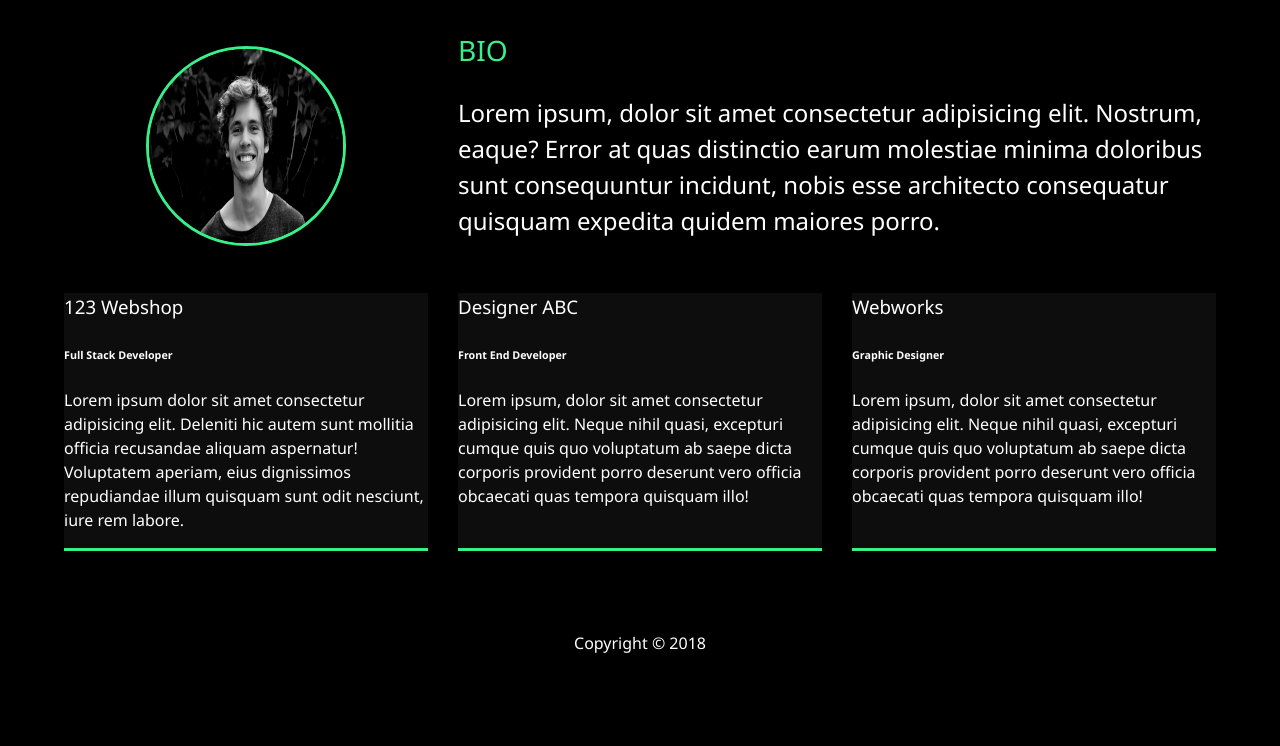
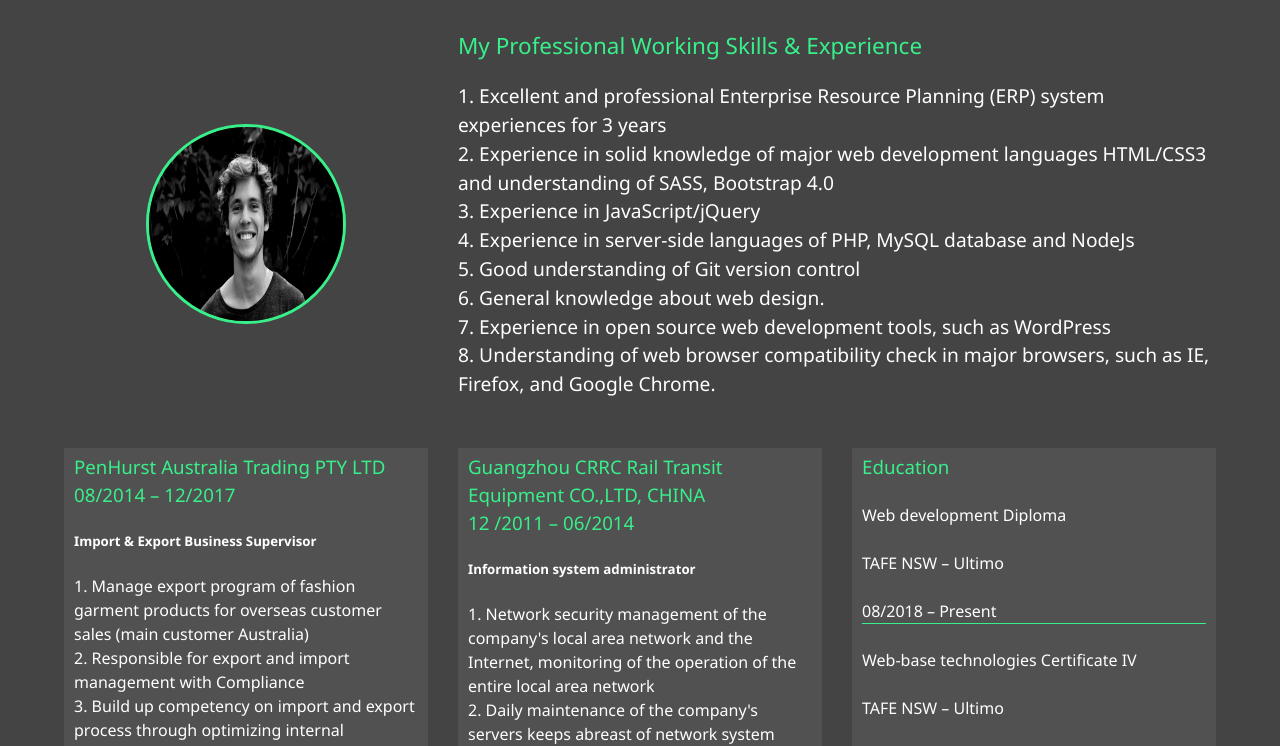
Before and after one commit to gubjohnson/johnny_portfolio, a website: page dist/about.html in a window 1280 px wide. Shown: the part 253-999 px from the top of the page. Before the commit the page ends 928 px from the top, so only its background shows below. Drawn offline with Linux system fonts and the light colour scheme.

Commit message:
Updated About Page

```diff
--- a/scss/_config.scss
+++ b/scss/_config.scss
@@ -1,4 +1,4 @@
-$primary-color: #000;
+$primary-color: #444;
 $secondary-color: #38f08a;
 $show-home-image: true;
 $home-image: url(../img/background.jpg);
--- a/scss/_mobile.scss
+++ b/scss/_mobile.scss
@@ -7,9 +7,22 @@
 
 //Desktop & Laptops
 @include mediaLg {
+    .about-info {
+
+
+        grid-template-areas:
+        'bioimage bio'
+        'job1 job1'
+        'job2 job2'
+        'job3 job3';
+        grid-template-columns: repeat(2, 1fr);
+    }
+
+
     .projects {
         grid-template-columns: repeat(3, 1fr);
     }
+
 }
 
 //Tablets & Small Laptops
@@ -55,6 +68,16 @@
     }
 
     .about-info {
+        .bio>p {
+            font-size: 1.2rem;
+            text-align: left;
+        }
+
+        .job>p{
+            font-size: 1.2rem;
+            text-align: left;
+        }
+
         grid-template-areas:
             'bioimage'
             'bio'
@@ -76,6 +99,23 @@
         font-size: 4rem;
     }
 
+    .about-info {
+        .bio-image {
+            width: 150px;
+            height: 150px;
+        }
+
+        .bio>p {
+            font-size: 0.85rem;
+            text-align: left;
+        }
+
+        .job>p{
+            font-size: 0.85rem;
+            text-align: left;
+        }
+    }
+
     .projects {
         grid-template-columns: 1fr;
     }
--- a/scss/main.scss
+++ b/scss/main.scss
@@ -29,7 +29,7 @@ h3 {
     &.sm-heading {
         margin-bottom: 2rem;
         padding: 0.2rem 1rem;
-        background: rgba(lighten($primary-color, $amount: 2), 0.5);
+        background: rgba(lighten($primary-color, $amount: 5), 0.5);
     }
 }
 
@@ -92,11 +92,13 @@ main {
         margin: auto;
         border-radius: 50%;
         border: solid 3px $secondary-color;
+        width: 200px;
+        height: 200px;
     }
 
     .bio {
         grid-area: bio;
-        font-size: 1.5rem;
+        font-size: 1.2rem;
     }
 
     .job-1 {
@@ -109,11 +111,21 @@ main {
 
     .job-3 {
         grid-area: job3;
+
+        .edu {
+            .edu1, .edu2{
+                border-bottom: 1px solid $secondary-color;
+            }
+        }
     }
 
     .job {
         background: lighten($color: $primary-color, $amount: 5);
         border-bottom: solid 3px $secondary-color;
+        padding: 5px 10px;
+
+
+
     }
 }
 
```
Also changed, not shown: dist/about.html, dist/css/main.css, dist/index.html.
